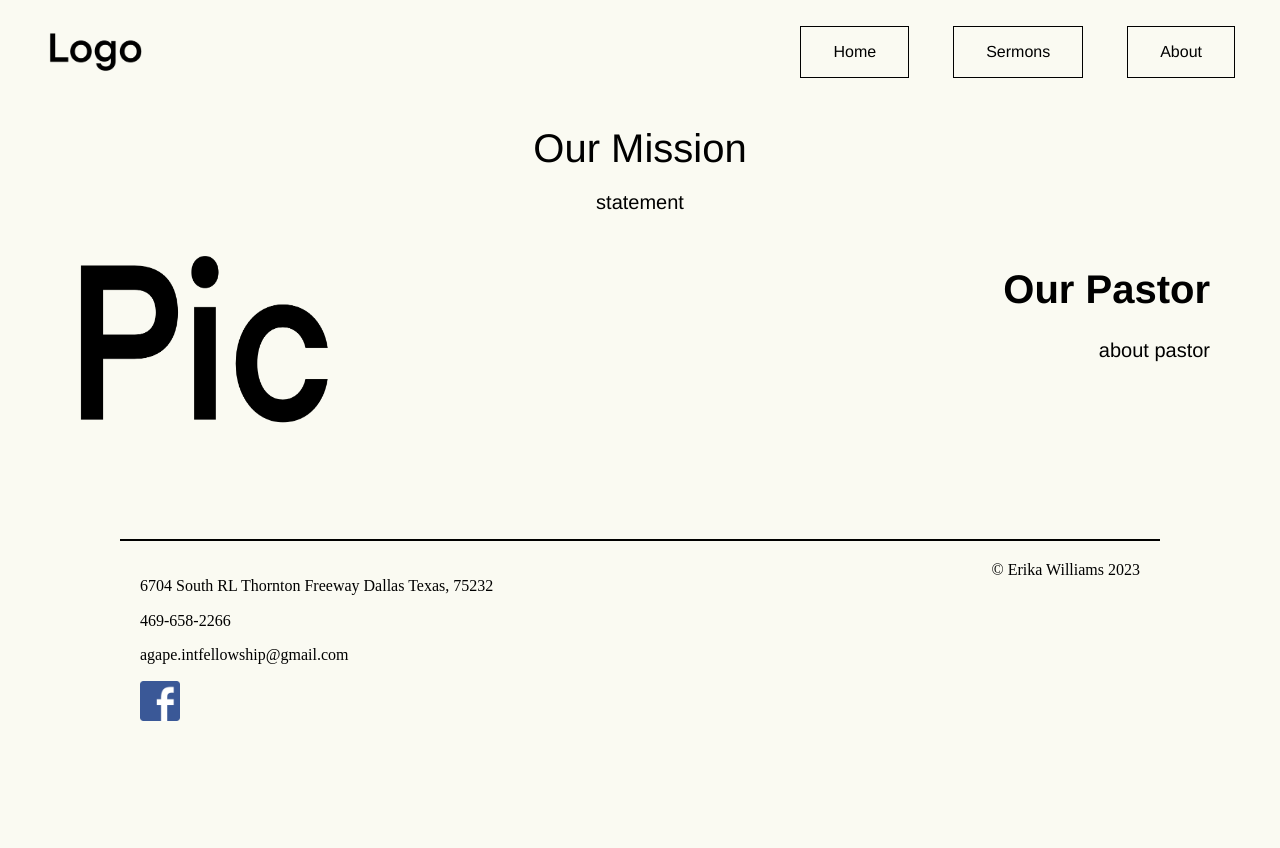
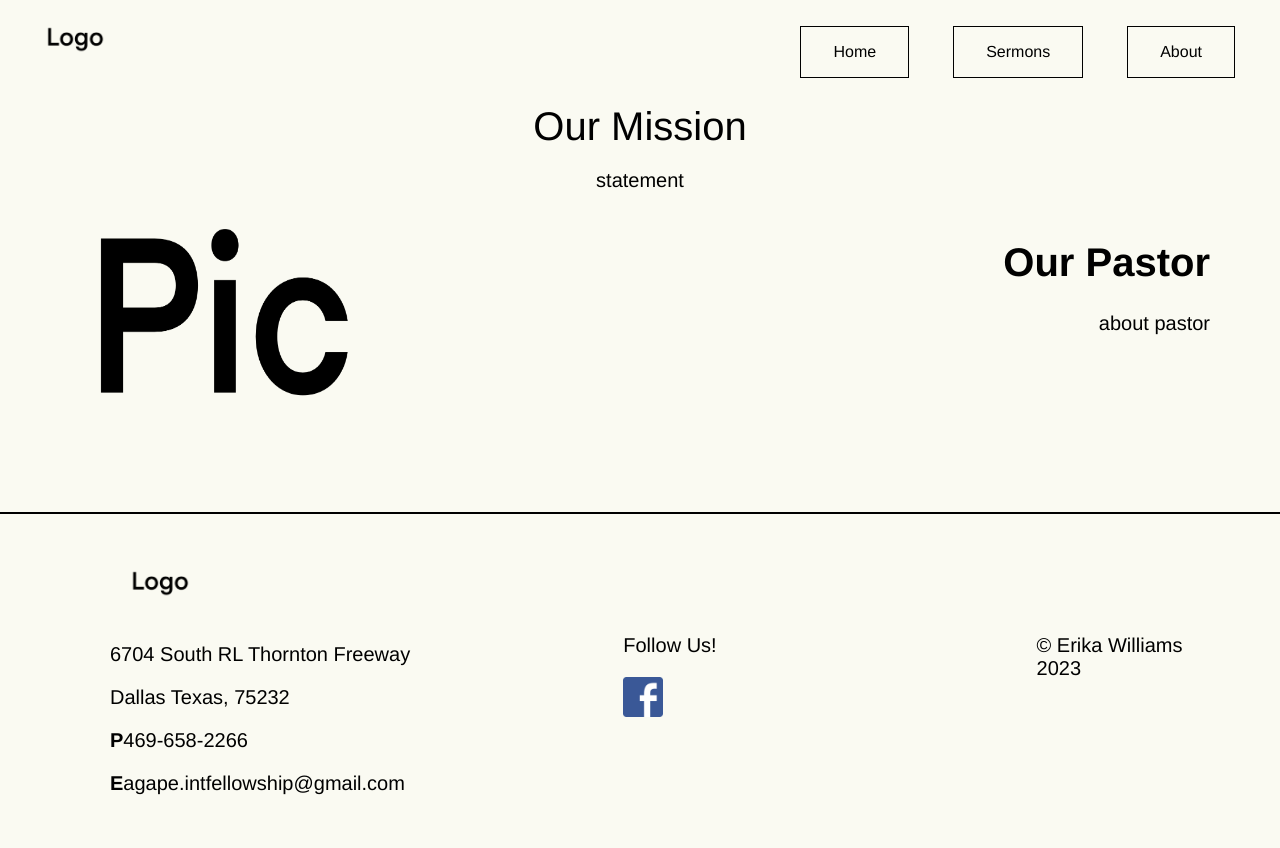
Before and after one commit to erikawill/aifchurch, a plain HTML site: page about.html in a window 1280 px wide. Before the commit the page ends 800 px from the top, so only its background shows below. Drawn offline with Linux system fonts and the light colour scheme.

Commit message:
changes [sun, june 11, 2023]
- changed "about" page so everything for the pastor section lines up correctly
- changed footer + added it to the other pages

```diff
--- a/about.html
+++ b/about.html
@@ -43,31 +43,41 @@
       <p>statement</p>
     </div>
 
-  <div class="about-wrapper">
-  <img class="pastor-pic" src="./img/default pic.png" alt="">
+<div class="pastor-gallery">
+  <div class="pastor-pic">
+    <img class="pastor-pic" src="./img/default pic.png" alt="pastor">
+  </div>
   <div class="pastor-paragraph">
-  <h1 class="about-pastor">Our Pastor</h1>
+    <h1 class="pastor1">Our Pastor</h1>
     <p>about pastor</p>
   </div>
 </div>
 
   <!--Footer-->
-  <div class="hellokitty-footer-wrapper">
-    <footer class="hellokitty-footer">
-      <div class="contact">
-        <p>6704 South RL Thornton Freeway
-          Dallas Texas, 75232</p>
-        <p><a href="tel:4696582266">469-658-2266</a></p>
-        <p><a href="mailto: agape.intfellowship@gmail.com">agape.intfellowship@gmail.com</a></p>
-      <div class="hellokitty-social-links">
-        <a href="https:/facebook.com/aifchurch" target="_blank">
-          <img class="hellokitty-social-link-image" src="./img/facebook.png" alt="facebook.com/aifchurch" width="40" height="40">
-          <span class="hellokitty-social-link-text sr-only">Facebook</span>
-        </a>
+  <!--Footer-->
+  <div class="footer-wrapper">
+    <div class="footer">
+      <div class="row">
+        <div class="column left">
+          <img class="church-logo" src="./img/default logo.png" alt="">
+          <p>6704 South RL Thornton Freeway</p>
+          <p>Dallas Texas, 75232</p>
+          <p><strong>P</strong><a href="tel:4696582266">469-658-2266</a></p>
+          <p><strong>E</strong><a href="mailto: agape.intfellowship@gmail.com">agape.intfellowship@gmail.com</a></p>
+        </p>
+        </div>
+        <div class="column middle">
+          <p>Follow Us!</p>
+          <a href="https:/facebook.com/aifchurch" target="_blank">
+            <img class="hellokitty-social-link-image" src="./img/facebook.png" alt="facebook.com/aifchurch" width="40" height="40">
+            <span class="hellokitty-social-link-text sr-only">Facebook</span>
+          </a>
+        </div>
+        <div class="column right">
+          <span>&copy; Erika Williams 2023</span>
+        </div>
       </div>
     </div>
-      <span>&copy; Erika Williams 2023</span>
-    </footer>
   </div>
   <script src="js/main.js"></script>
 </body>
--- a/css/main.css
+++ b/css/main.css
@@ -121,22 +121,81 @@ about-pastor {
     color: black;
     margin-right: 20px;
 }
+.pastor-gallery {
+    display: grid;
+    grid-gap: 30px;
+    grid-template-columns: repeat(auto-fit, minmax(150px, 1fr));
+    margin-bottom: 30px;
+    margin-left: 70px;
+    margin-right: 70px;
+    font-size: 20px;
+    font-family: 'Franklin Gothic Medium', 'Arial Narrow', Arial, sans-serif;
+}
+.pastor-pic {
+    height: 200px;
+    width: 300px;
+}
 .pastor-paragraph {
     position: relative;
     text-align: right;
     font-size: 20px;
     font-family: 'Franklin Gothic Medium', 'Arial Narrow', Arial, sans-serif;
     color: black;
-    margin-right: 20px;
-    //margin-bottom: 15px;
 }
-.pastor-pic {
-    height: 200px;
-    width: 300px;
-    //margin-top: 25px;
-}
+.about-pastor {}
 
 /*Footer*/
+.footer-wrapper {
+    padding-top: 32px;
+    border-top: 2px solid black;
+    margin-top: 50px;
+    max-width: 1300px;
+    margin-left: auto;
+    margin-right: auto;
+    margin: 100px;
+    margin-bottom: 15px;
+    padding: 20px;
+    display: block;
+    margin-left: auto;
+    margin-right: auto;
+    font-size: 20px;
+    font-family: 'Franklin Gothic Medium', 'Arial Narrow', Arial, sans-serif;
+}
+.column {
+    float: left;
+    width: 33.33%;
+    padding: 10px;
+  }
+  /* Clear floats after the columns */
+  .row:after {
+    content: "";
+    display: table;
+    clear: both;
+  }
+  * {
+    box-sizing: border-box;
+  }
+.right {
+    width: 15%;
+  }
+  .left {
+    margin-left: 80px;
+  }
+  .right {
+    margin-top: 90px;
+  }
+  .middle {
+    margin-top: 70px;
+    margin-left: 100px;
+  }
+  /* Responsive layout - when the screen is less than 600px wide, make the three columns stack on top of each other instead of next to each other */
+@media screen and (max-width: 600px) {
+    .column {
+      width: 100%;
+    }
+  }
+
+
 .hellokitty-footer-wrapper{
     padding-top: 32px;
     border-top: 2px solid black;
```
Also changed, not shown: index.html (+26 -0 lines), sermons.html (+21 -14 lines).
